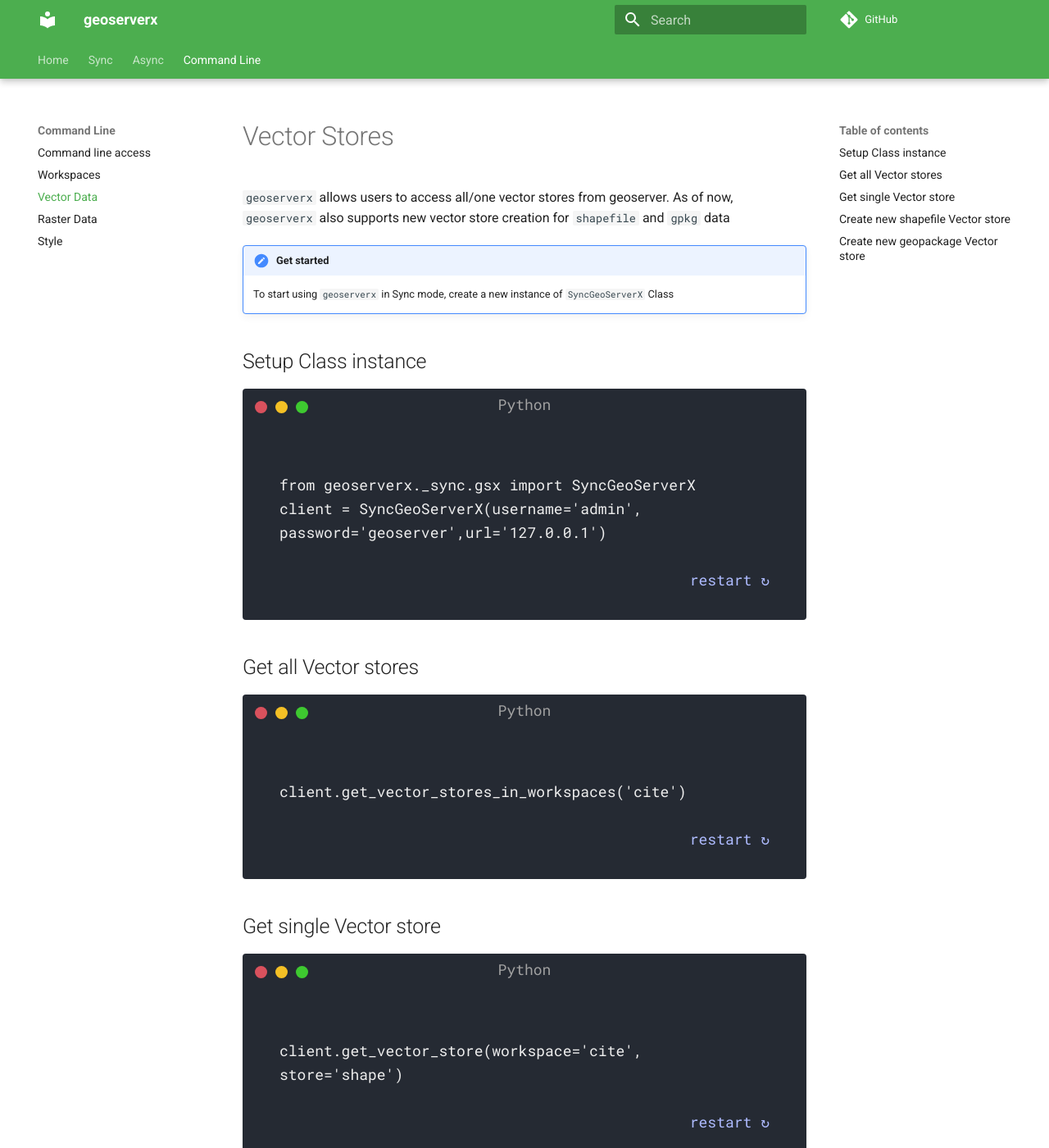
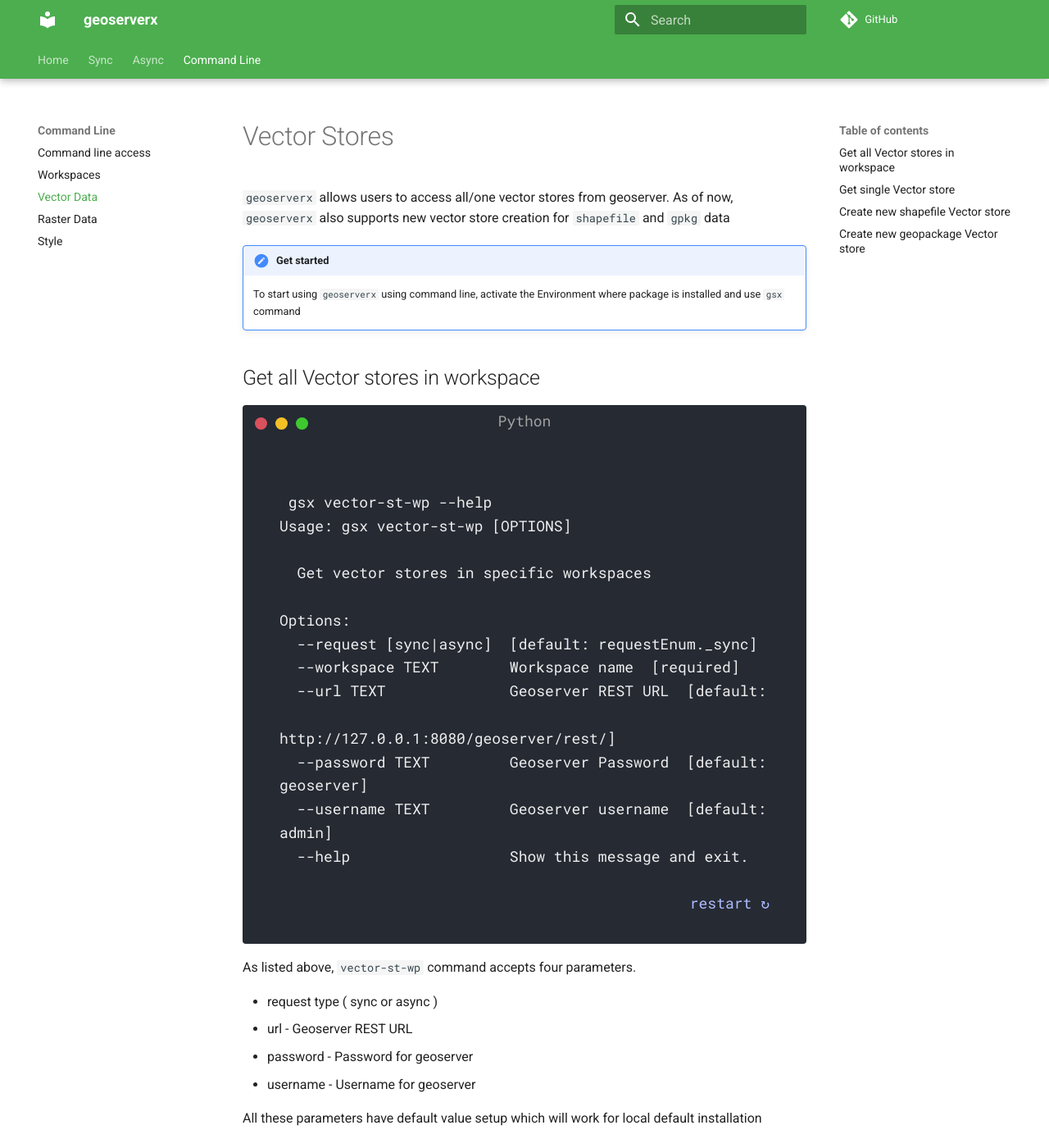
Before and after one commit to geobeyond/geoserverx, an MkDocs documentation site: the page built from docs/pages/cli/vector-store.md, in a window 1280 px wide and 1400 px high. Shown: the whole window at 82% size. Built offline with MkDocs 1.6.1 and Material for MkDocs 9.7.7, drawn with Linux system fonts in a browser that asks for light colours; comment, search, counter and statistics services are not loaded.

Commit message:
fixed workspace section

````diff
--- a/docs/pages/cli/vector-store.md
+++ b/docs/pages/cli/vector-store.md
@@ -3,25 +3,39 @@
 `geoserverx` allows users to access all/one vector stores from geoserver. As of now, `geoserverx` also supports new vector store creation for `shapefile` and `gpkg` data
 
 !!! get "Get started"
-    To start using `geoserverx` in Sync mode, create a new instance of `SyncGeoServerX` Class
+    To start using `geoserverx` using command line, activate the Environment where package is installed and use `gsx` command
 
-## Setup Class instance
+
+## Get all Vector stores in workspace
 
 <div class="termy">
-```py
-from geoserverx._sync.gsx import SyncGeoServerX
-client = SyncGeoServerX(username='admin', password='geoserver',url='127.0.0.1')
+
+```
+ gsx vector-st-wp --help
+Usage: gsx vector-st-wp [OPTIONS]
+
+  Get vector stores in specific workspaces
+
+Options:
+  --request [sync|async]  [default: requestEnum._sync]
+  --workspace TEXT        Workspace name  [required]
+  --url TEXT              Geoserver REST URL  [default:
+                          http://127.0.0.1:8080/geoserver/rest/]
+  --password TEXT         Geoserver Password  [default: geoserver]
+  --username TEXT         Geoserver username  [default: admin]
+  --help                  Show this message and exit.
 ```
 </div>
 
-## Get all Vector stores
 
-<div class="termy">
-```py
-client.get_vector_stores_in_workspaces('cite')
-```
-</div>
+As listed above, `vector-st-wp` command accepts four parameters.
 
+* request type ( sync or async )
+* url - Geoserver REST URL
+* password - Password for geoserver
+* username - Username for geoserver
+
+All these parameters have default value setup which will work for local default installation
 
 ## Get single Vector store
 
````
Also changed, not shown: docs/pages/cli/workspace.md (+4 -9 lines).
